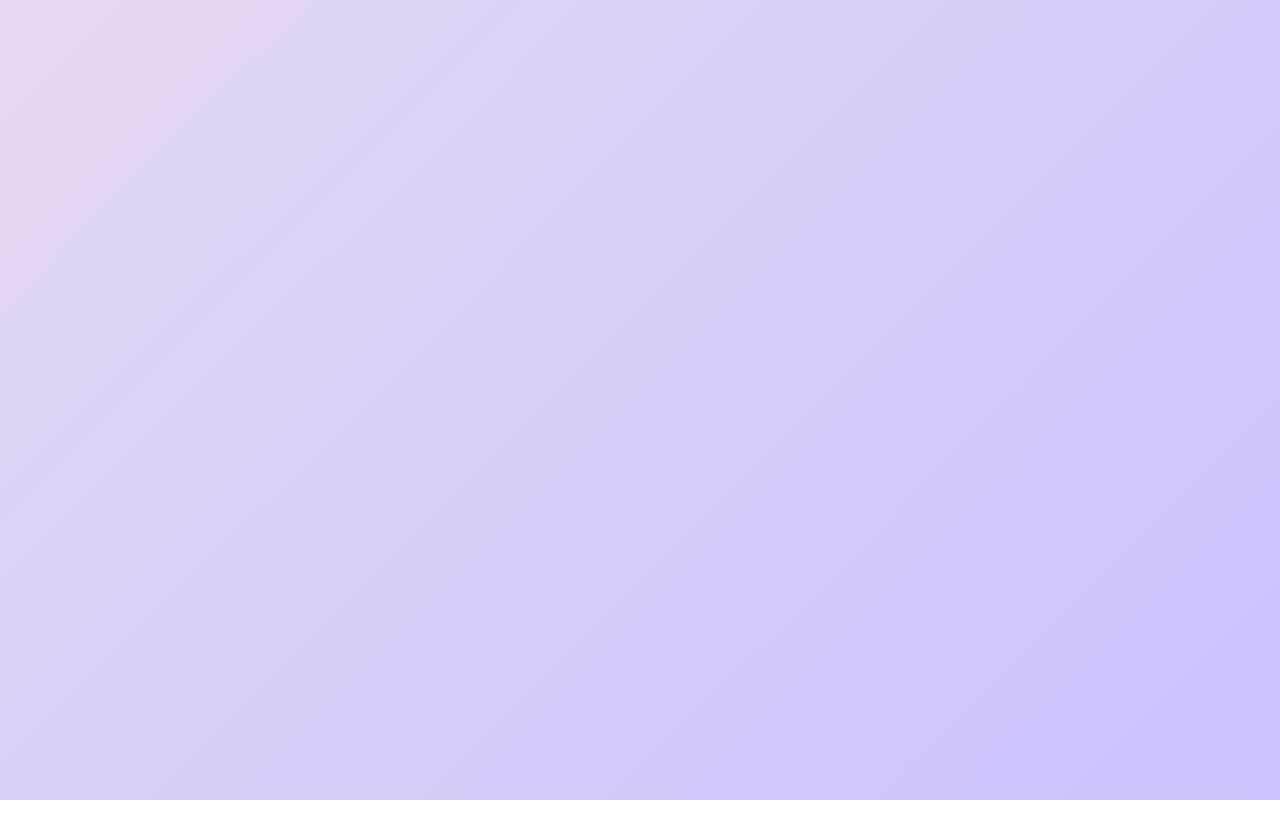
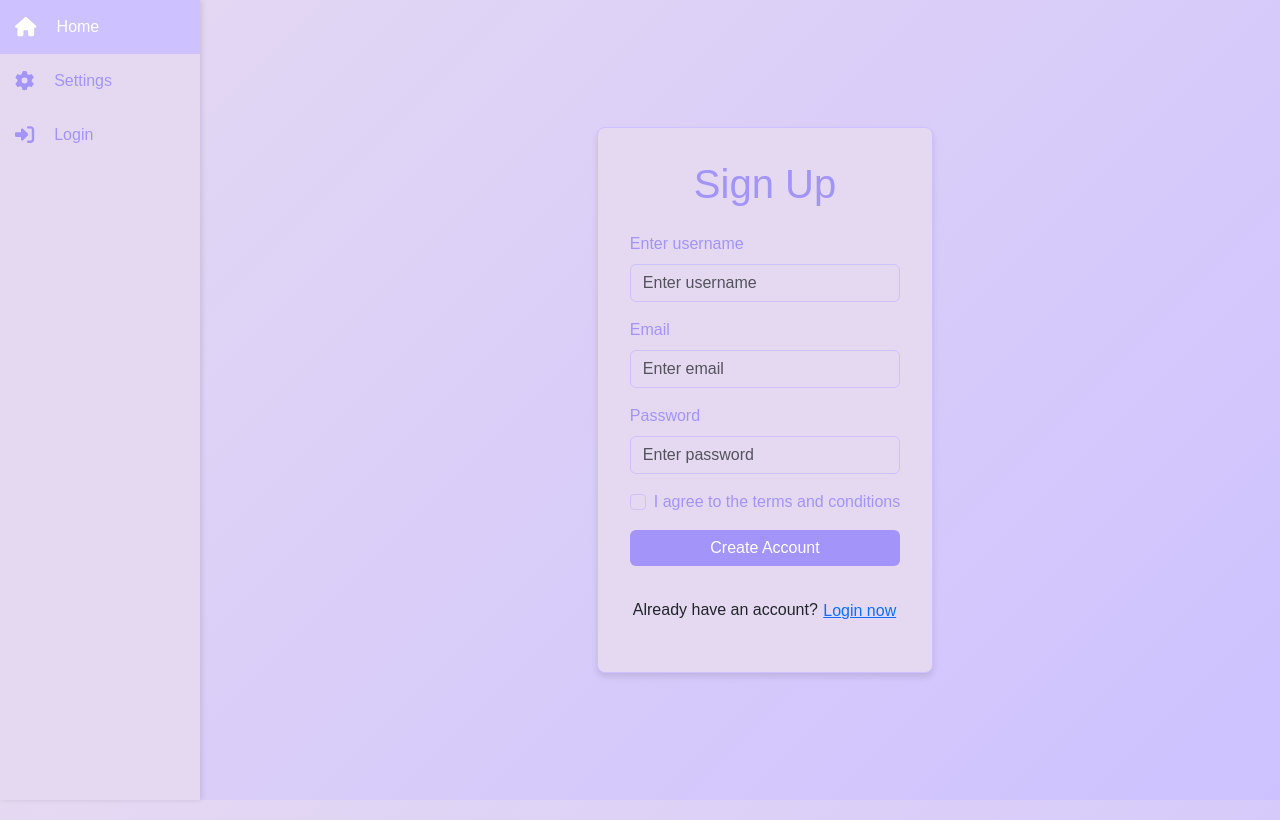
Before and after one commit to Ritikekghara/Chat_IIEST, a React (Vite) app: page /login in a window 1280 px wide. Before the commit this address had no page. Built offline with nearby package versions, Linux system fonts and the light colour scheme; no server answers.

Commit message:
sidebar improved

```diff
--- a/package.json
+++ b/package.json
@@ -10,6 +10,8 @@
     "preview": "vite preview"
   },
   "dependencies": {
+    "@fortawesome/free-solid-svg-icons": "^6.7.2",
+    "@fortawesome/react-fontawesome": "^0.2.2",
     "bootstrap": "^5.3.3",
     "firebase": "^11.1.0",
     "react": "^18.3.1",
--- a/src/App.jsx
+++ b/src/App.jsx
@@ -1,22 +1,28 @@
 import React from "react";
-import { BrowserRouter as Router, Route, Routes } from "react-router-dom";
-import "./styles/app.css";
+import { BrowserRouter as Router, Routes, Route } from "react-router-dom";
+import Sidebar from "./components/Sidebar";
+// import Home from "./pages/Home";
+import Settings from "./pages/Settings";
 import Login from "./pages/Login";
-import Setting from "./pages/Setting";
-import Sidebar from "./components/Sidebar";
 
-const App = () => {
+function App() {
   return (
     <Router>
-      <div className="app-container">
-        <Routes>
-          <Route path="/" element={<Login />} />
-          <Route path="/setting" element={<Setting />} />
-          <Route path="/Sidebar" element={<Sidebar />} />
-        </Routes>
+      <div style={{ display: "flex" }}>
+        {/* Sidebar */}
+        <Sidebar />
+
+        {/* Main Content */}
+        <div style={{ marginLeft: "250px", width: "100%", padding: "20px" }}>
+          <Routes>
+            {/* <Route path="/home" element={<chatWindow />} /> */}
+            <Route path="/setting" element={<Settings />} />
+            <Route path="/login" element={<Login />} />
+          </Routes>
+        </div>
       </div>
     </Router>
   );
-};
+}
 
 export default App;
--- a/src/components/Sidebar.jsx
+++ b/src/components/Sidebar.jsx
@@ -1,14 +1,68 @@
-import React from 'react'
-import { useNavigate } from 'react-router-dom';
+import React, { useState, useEffect } from "react";
+import { useNavigate } from "react-router-dom";
+import "../styles/Sidebar.css"; // Custom CSS for styling
+import { FontAwesomeIcon } from "@fortawesome/react-fontawesome";
+import {
+  faHome,
+  faCog,
+  faSignInAlt,
+  faSignOutAlt,
+} from "@fortawesome/free-solid-svg-icons";
+import { getAuth, signOut, onAuthStateChanged } from "firebase/auth";
+
 function Sidebar() {
-    const navigate = useNavigate();
+  const navigate = useNavigate();
+  const [isLoggedIn, setIsLoggedIn] = useState(false);
+
+  const auth = getAuth();
+
+  // Monitor Firebase authentication state
+  useEffect(() => {
+    const unsubscribe = onAuthStateChanged(auth, (user) => {
+      setIsLoggedIn(!!user);
+    });
+
+    // Cleanup the listener on component unmount
+    return () => unsubscribe();
+  }, [auth]);
+
+  const handleLogout = async () => {
+    try {
+      await signOut(auth);
+      navigate("/login");
+    } catch (error) {
+      console.error("Error logging out:", error);
+    }
+  };
+
   return (
-    <div>
-      <button>Home</button>
-      <button onClick={()=>{navigate('/setting')}}>Settings</button>
-      <button onClick={()=>{navigate('/')}}>Logout</button>
+    <div className="sidebar">
+      <button className="sidebar-button" onClick={() => navigate("/home")}>
+        <FontAwesomeIcon icon={faHome} className="icon" />
+        <span className="sidebar-text">Home</span>
+      </button>
+      <button className="sidebar-button" onClick={() => navigate("/setting")}>
+        <FontAwesomeIcon icon={faCog} className="icon" />
+        <span className="sidebar-text">Settings</span>
+      </button>
+      <button
+        className="sidebar-button"
+        onClick={() => {
+          if (isLoggedIn) {
+            handleLogout();
+          } else {
+            navigate("/login");
+          }
+        }}
+      >
+        <FontAwesomeIcon
+          icon={isLoggedIn ? faSignOutAlt : faSignInAlt}
+          className="icon"
+        />
+        <span className="sidebar-text">{isLoggedIn ? "Logout" : "Login"}</span>
+      </button>
     </div>
-  )
+  );
 }
 
-export default Sidebar
+export default Sidebar;
--- a/src/pages/Setting.jsx
+++ b/src/pages/Settings.jsx
@@ -17,18 +17,16 @@ const Settings = () => {
   const [userId, setUserId] = useState(null);
   const navigate = useNavigate();
 
-  // Fetch the logged-in user's ID and set the Firestore data
   useEffect(() => {
     const unsubscribe = onAuthStateChanged(auth, async (currentUser) => {
       if (currentUser) {
         setUserId(currentUser.uid);
         setUser((prev) => ({
           ...prev,
-          email: currentUser.email, // Set email from the auth object
+          email: currentUser.email,
         }));
 
         try {
-          // Fetch user details from Firestore
           const userDoc = await getDoc(doc(db, "users", currentUser.uid));
           if (userDoc.exists()) {
             setUser(userDoc.data());
@@ -36,13 +34,14 @@ const Settings = () => {
         } catch (error) {
           console.error("Error fetching user data:", error);
         }
+      } else {
+        navigate("/login");
       }
     });
 
-    return () => unsubscribe(); // Cleanup subscription on unmount
-  }, []);
+    return () => unsubscribe();
+  }, [navigate]);
 
-  // Handle form submission
   const handleUpdate = async (e) => {
     e.preventDefault();
     if (!userId) return;
@@ -122,7 +121,6 @@ const Settings = () => {
         </div>
         <button
           type="submit"
-          onClick={() => navigate("/Sidebar")}
           className="btn btn-primary w-100"
           disabled={loading || !userId}
         >
--- /dev/null
+++ b/src/styles/Sidebar.css
@@ -0,0 +1,61 @@
+/* Sidebar styles */
+.sidebar {
+  display: flex;
+  flex-direction: column;
+  align-items: center;
+  background-color: rgb(229, 217, 242);
+  width: 60px;
+  height: 100vh;
+  transition: width 0.3s ease;
+  overflow: hidden;
+  position: fixed;
+  top: 0;
+  left: 0;
+  box-shadow: 2px 0 5px rgba(0, 0, 0, 0.1);
+  z-index: 1000;
+}
+
+.sidebar:hover {
+  width: 200px;
+}
+
+.sidebar-button {
+  background: none;
+  border: none;
+  color: rgb(162, 148, 249);
+  font-size: 1.2rem;
+  width: 100%;
+  display: flex;
+  align-items: center;
+  justify-content: flex-start;
+  padding: 15px;
+  cursor: pointer;
+  transition: background-color 0.3s ease, color 0.3s ease;
+}
+
+.sidebar-button:hover {
+  background-color: rgb(205, 193, 255);
+  color: white;
+}
+
+.icon {
+  margin-right: 0;
+  transition: margin 0.3s ease;
+}
+
+.sidebar:hover .icon {
+  margin-right: 10px;
+}
+
+.sidebar-text {
+  font-size: 1rem;
+  margin-left: 10px;
+  opacity: 0;
+  white-space: nowrap;
+  overflow: hidden;
+  transition: opacity 0.3s ease;
+}
+
+.sidebar:hover .sidebar-text {
+  opacity: 1;
+}
```
Also changed, not shown: src/contexts/AuthContext.js (deleted), src/contexts/ChatContext.js (deleted), src/hooks/useAuth.js (deleted), src/utils/constants.js (deleted), 1 other file (tests, documents, lock files or other folders).
